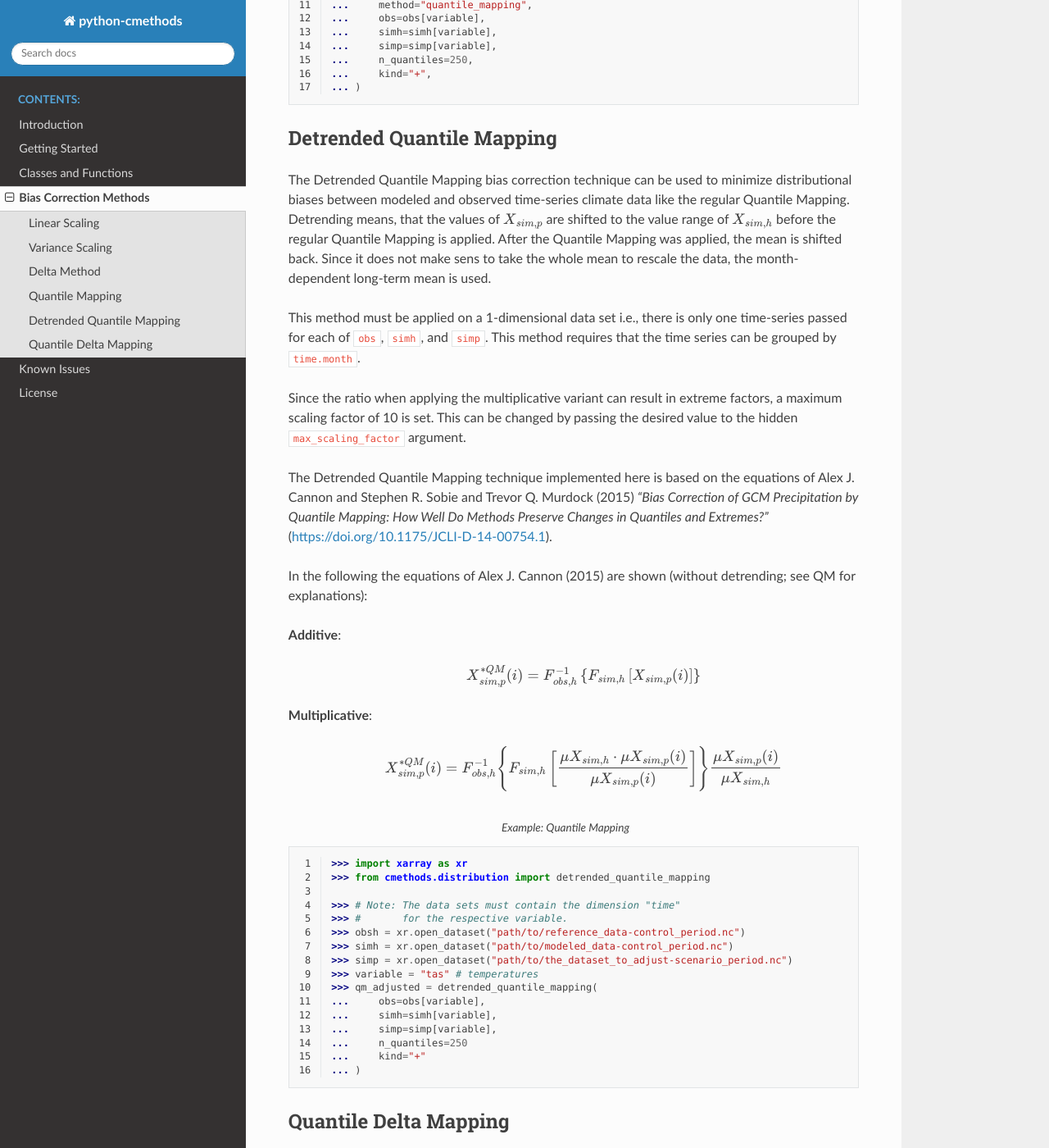
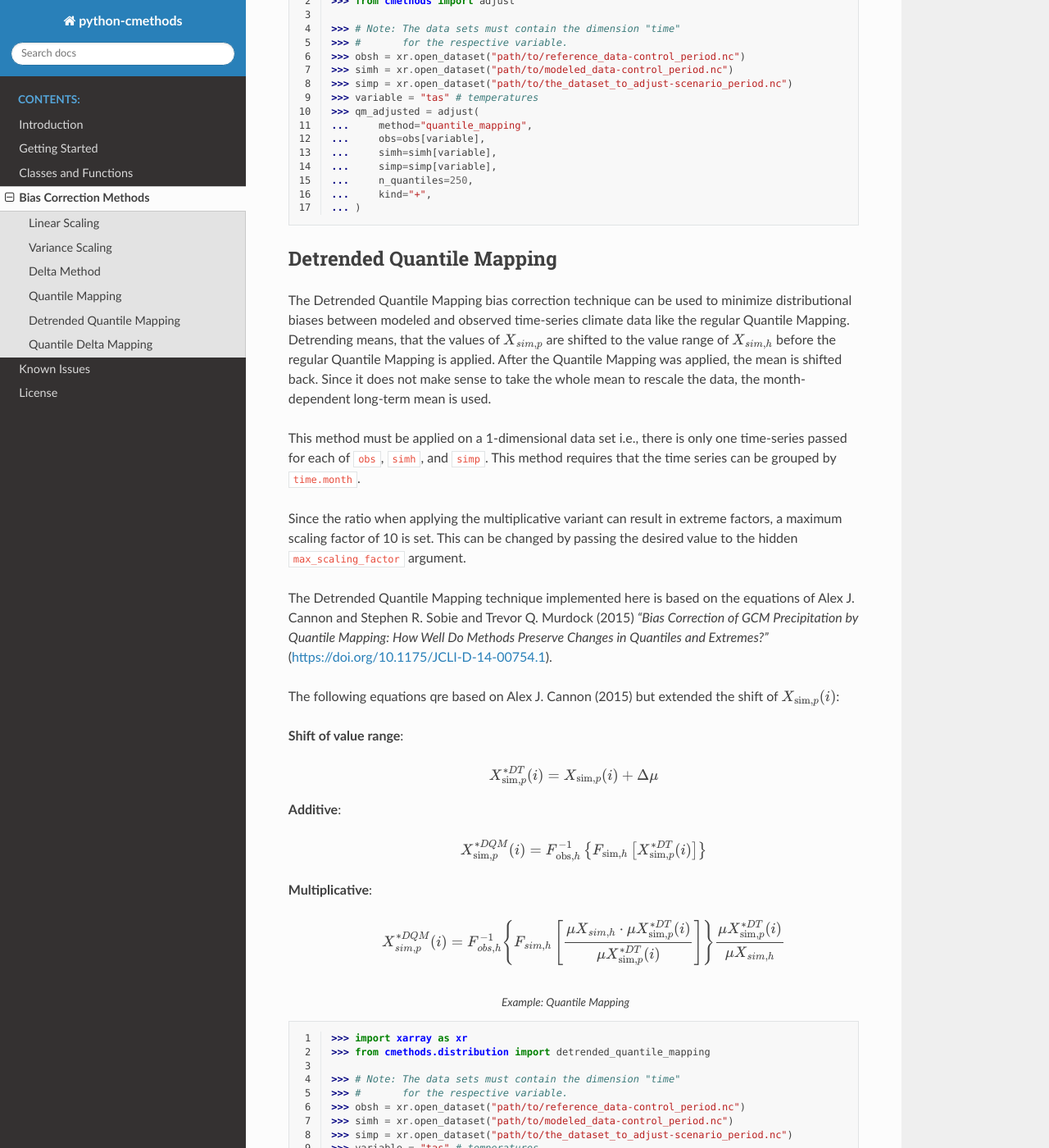
Before and after one commit to btschwertfeger/python-cmethods, a Sphinx documentation site: the page built from doc/src/methods.rst, in a window 1280 px wide and 1400 px high, scrolled down 5519 px. Shown: the whole window at 82% size. Built offline with Sphinx 7.4.7 and the Read the Docs theme 2.0.0, drawn with Linux system fonts in a browser that asks for light colours; some of the changed text lies outside the part shown.

Commit message:
extend DQM formula

```diff
--- a/doc/src/methods.rst
+++ b/doc/src/methods.rst
@@ -298,7 +304,7 @@ distributional biases between modeled and observed time-series climate data like
 the regular Quantile Mapping. Detrending means, that the values of
 :math:`X_{sim,p}` are shifted to the value range of :math:`X_{sim,h}` before the
 regular Quantile Mapping is applied. After the Quantile Mapping was applied, the
-mean is shifted back. Since it does not make sens to take the whole mean to
+mean is shifted back. Since it does not make sense to take the whole mean to
 rescale the data, the month-dependent long-term mean is used.
 
 This method must be applied on a 1-dimensional data set i.e., there is only one
@@ -315,21 +321,27 @@ equations of Alex J. Cannon and Stephen R. Sobie and Trevor Q. Murdock (2015)
 Preserve Changes in Quantiles and Extremes?"*
 (https://doi.org/10.1175/JCLI-D-14-00754.1).
 
-In the following the equations of Alex J. Cannon (2015) are shown (without
-detrending; see QM for explanations):
+The following equations qre based on Alex J. Cannon (2015) but extended the
+shift of :math:`X_{\text{sim},p}(i)`:
+
+**Shift of value range**:
+
+.. math::
+
+    X_{\text{sim},p}^{*DT}(i) = X_{\text{sim},p}(i) + \Delta\mu
 
 **Additive**:
 
     .. math::
 
-        X^{*QM}_{sim,p}(i) = F^{-1}_{obs,h} \left\{F_{sim,h}\left[X_{sim,p}(i)\right]\right\}
+        X_{\text{sim},p}^{*DQM}(i) = F_{\text{obs},h}^{-1}\left\{F_{\text{sim},h}\left[X_{\text{sim},p}^{*DT}(i)\right]\right\}
 
 
 **Multiplicative**:
 
     .. math::
 
-        X^{*QM}_{sim,p}(i) = F^{-1}_{obs,h}\Biggl\{F_{sim,h}\left[\frac{\mu{X_{sim,h}} \cdot \mu{X_{sim,p}(i)}}{\mu{X_{sim,p}(i)}}\right]\Biggr\}\frac{\mu{X_{sim,p}(i)}}{\mu{X_{sim,h}}}
+        X^{*DQM}_{sim,p}(i) = F^{-1}_{obs,h}\Biggl\{F_{sim,h}\left[\frac{\mu{X_{sim,h}} \cdot \mu{X_{\text{sim},p}^{*DT}(i)}}{\mu{X_{\text{sim},p}^{*DT}(i)}}\right]\Biggr\}\frac{\mu{X_{\text{sim},p}^{*DT}(i)}}{\mu{X_{sim,h}}}
 
 
 .. code-block:: python
```
Also changed, not shown: other parts of doc/src/methods.rst (+6 -0 lines).
